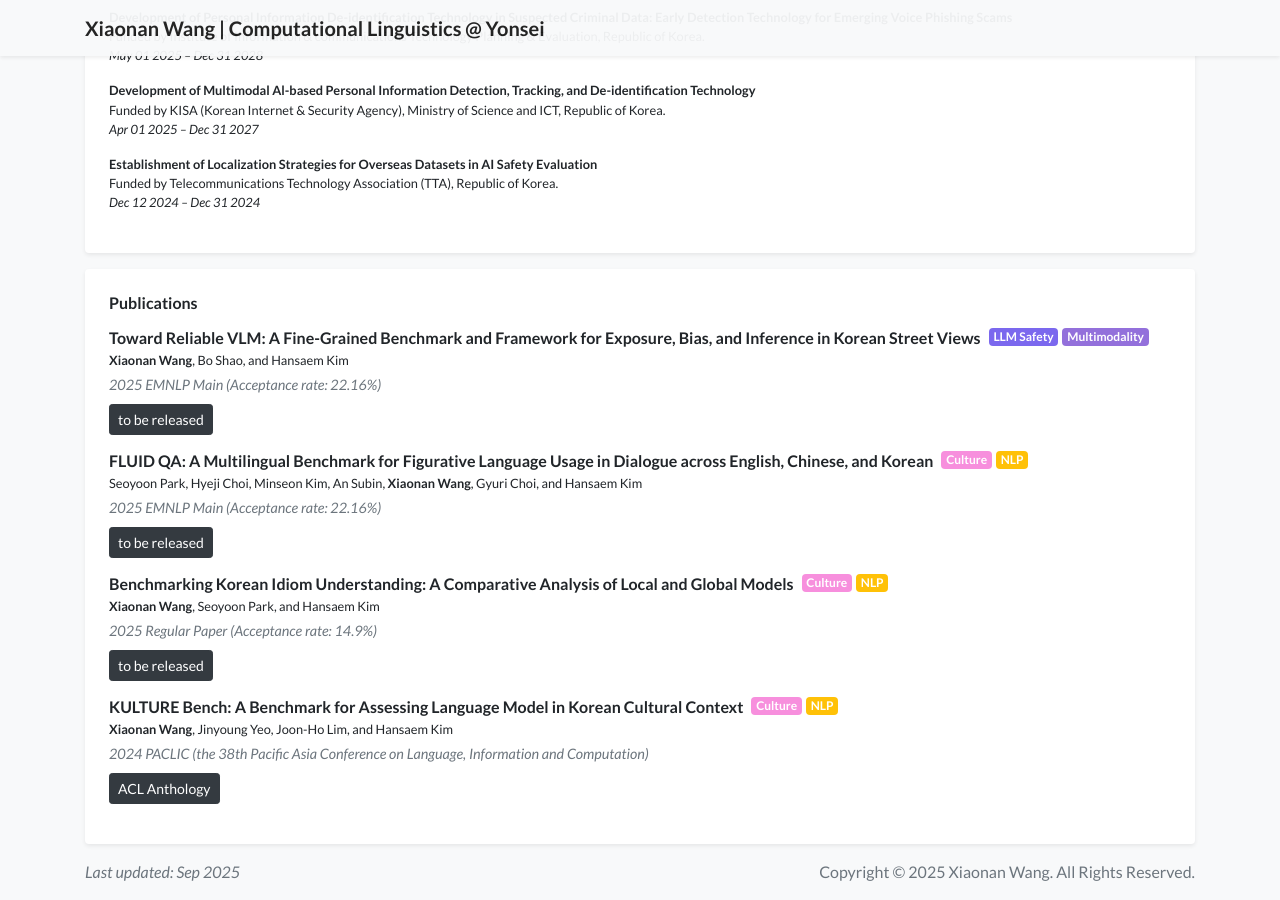
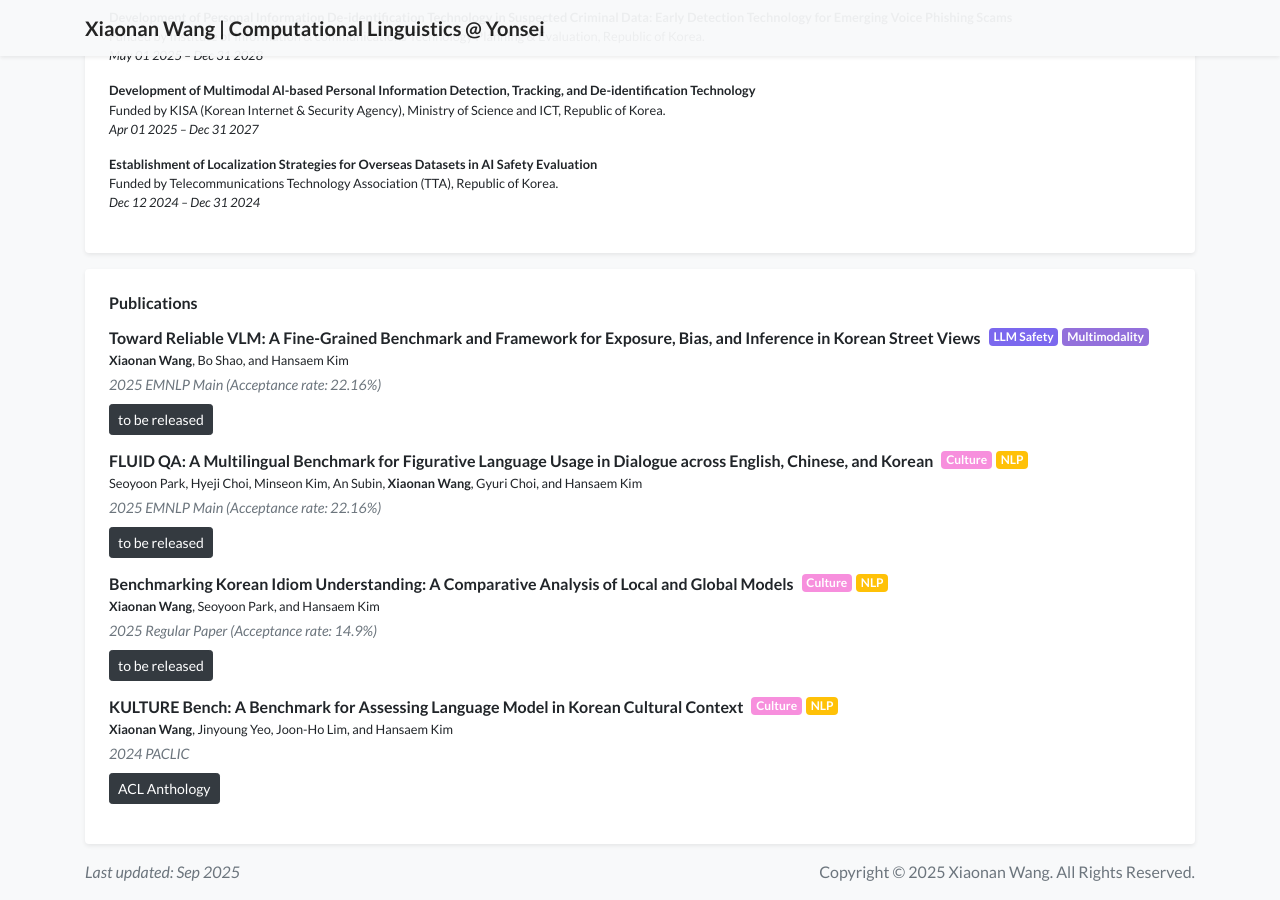
Before and after one commit to wangxiaonan-git/wangxiaonan-git.github.io, a Jekyll site: the page built from index.html, in a window 1280 px wide and 900 px high, scrolled down 1010 px. Built offline with Jekyll 4.4.1, drawn with Linux system fonts in a browser that asks for light colours; a style sheet for code colours, icons or effects is not loaded.

Commit message:
Update index.html

```diff
--- a/index.html
+++ b/index.html
@@ -96,7 +96,7 @@ num_selected: 10
           <p class="mb-1 small">
             <strong>Xiaonan Wang</strong>, Jinyoung Yeo, Joon-Ho Lim, and Hansaem Kim
           </p>
-          <p class="text-muted font-italic mb-2" style="font-size: 0.9rem;"> 2024 PACLIC (the 38th Pacific Asia Conference on Language, Information and Computation)</p>
+          <p class="text-muted font-italic mb-2" style="font-size: 0.9rem;"> 2024 PACLIC </p>
           <a href="https://aclanthology.org/2024.paclic-1.88/" class="btn btn-sm btn-dark">ACL Anthology</a>
         </div>
 
```
